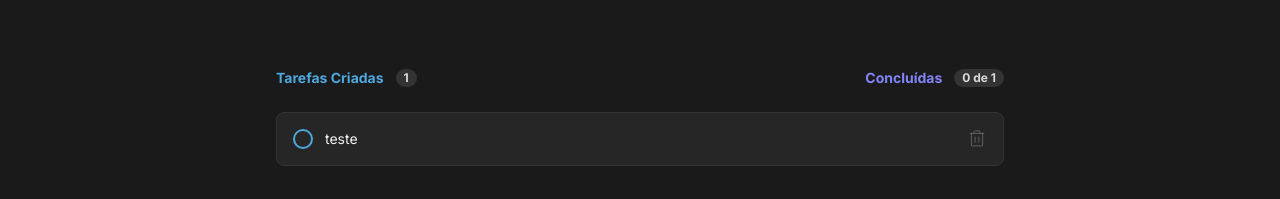
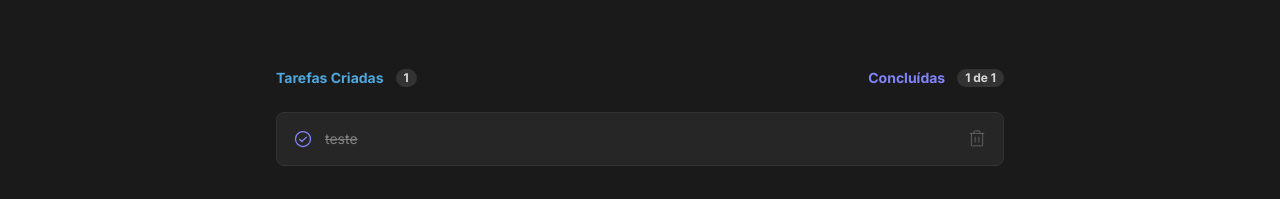
Before and after one commit to Rafeso/Ignite-ToDo, a React (Vite) app: page / in a window 1280 px wide. Both pictures are taken after a click on the button 303 px from the left and 373 px from the top of the page. Shown: the part 234-433 px from the top of the page. Built offline with nearby package versions, Linux system fonts and the light colour scheme.

Commit message:
Commit: Todas as funcionalidades implementadas e projeto finalizado.

```diff
--- a/src/App.tsx
+++ b/src/App.tsx
@@ -33,10 +33,27 @@ export function App() {
 		const newTasks = tasks.filter((task) => task.id !== taskId);
 		setTasks(newTasks);
 	}
+
+	function handleToggleTaskCompletedById(taskId: string) {
+		const newTasks = tasks.map((task) => {
+			if (task.id === taskId) {
+				return {
+					...task,
+					isCompleted: !task.isCompleted,
+				};
+			}
+			return task;
+		});
+		setTasks(newTasks);
+	}
 	return (
 		<div className="bg-gray-600 h-screen">
 			<Header onAddTask={addTask} />
-			<Tasks tasks={tasks} onDelete={handleDeleteTaskById}/>
+			<Tasks
+				tasks={tasks}
+				onDelete={handleDeleteTaskById}
+        onComplete={handleToggleTaskCompletedById}
+			/>
 		</div>
 	);
 }
--- a/src/components/Task/Index.tsx
+++ b/src/components/Task/Index.tsx
@@ -1,19 +1,34 @@
-import { Trash } from "phosphor-react";
+import { CheckCircle, Circle, Trash } from "phosphor-react";
 import { ITask } from "../../App";
 
 interface Props {
 	task: ITask;
 	onDelete: (taskId: string) => void;
+	onComplete: (taskId: string) => void;
 }
 
-export function Task({ task, onDelete }: Props) {
+export function Task({ task, onDelete, onComplete }: Props) {
 	return (
 		<div className="bg-gray-500 border border-gray-400 rounded-lg p-4 flex items-center justify-between gap-3">
-			<button className="bg-none border-none">
-				<div className="w-5 h-5 border-[2px] border-blue-500 rounded-full" />
+			<button
+				className="bg-none border-none"
+				onClick={() => onComplete(task.id)}
+			>
+				{task.isCompleted ? (
+					<CheckCircle
+						className="p-0 m-0"
+						size={20}
+						color="#8284FA"
+					/>
+				) : (
+					<Circle
+						size={20}
+						color="#4EA8DE"
+					/>
+				)}
 			</button>
 
-			<p className="text-sm text-gray-100 mr-auto">{task.title}</p>
+			<p className={task.isCompleted ? "text-sm text-gray-300 line-through mr-auto" :"text-sm text-gray-100 mr-auto"}>{task.title}</p>
 
 			<button
 				className="text-gray-300 hover:text-red-500 transition-all"
--- a/src/components/Tasks/index.tsx
+++ b/src/components/Tasks/index.tsx
@@ -4,9 +4,10 @@ import { Task } from "../Task/Index";
 interface Props {
 	tasks: ITask[];
 	onDelete: (taskId: string) => void;
+  onComplete: (taskId: string) => void;
 }
 
-export function Tasks({ tasks, onDelete }: Props) {
+export function Tasks({ tasks, onDelete, onComplete }: Props) {
 	const tasksQuantity = tasks.length;
 	const completedTasks = tasks.filter((task) => task.isCompleted).length;
 
@@ -34,6 +35,7 @@ export function Tasks({ tasks, onDelete }: Props) {
 						key={task.id}
 						task={task}
             onDelete={onDelete}
+            onComplete={onComplete}
 					/>
 				))}
 			</div>
```
